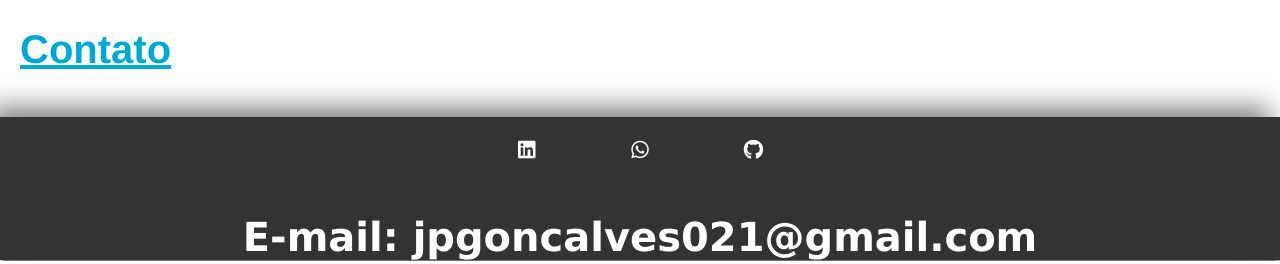
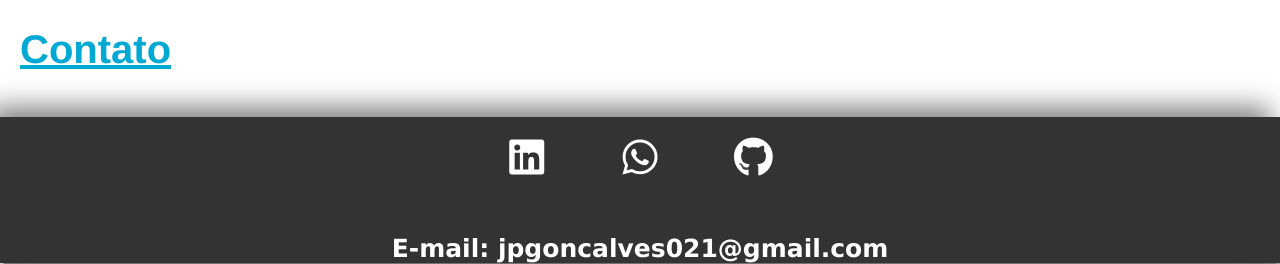
Before and after one commit to joaopaulo021/new-portfolio, a plain HTML site: page index.html in a window 1280 px wide. Shown: the part 3584-3848 px from the top of the page. Drawn offline with Linux system fonts and the light colour scheme.

Commit message:
change footer font-size

```diff
--- a/css/media queries.css
+++ b/css/media queries.css
@@ -88,9 +88,24 @@
         height: 100%;
         width: 100%;
     }
+    #contato a {
+        display: flex;
+        text-decoration: none;
+        color: white;
+        height: 50px;
+    }
     #contato i {
-        font-size: 20px;
+        font-size: 40px;
         margin-bottom: 25px;
+        text-decoration: none;
+        color: white;
+        height: 50px;
+    }
+    .btnSociais-container {
+        height: 100%;
+    }
+    .email {
+        font-size: 25px;
     }
 }
 
@@ -286,7 +301,8 @@
         width: 50px;
     }
     .email {
-        font-size: 15px;
+        font-size: 20px;
+        margin-bottom: 20px;
     }
 }
 
--- a/css/style.css
+++ b/css/style.css
@@ -632,7 +632,7 @@
         box-shadow: -10px -10px 25px rgba(0, 0, 0, 0.5);
         color: white;
         margin-top: 20px;
-        height: 200px;
+        height: 250px;
     }
 
     #contato a:visited {
@@ -641,6 +641,22 @@
     }
 
     #contato a {
+        text-decoration: none;
+        color: white;
+    }
+
+    #contato a {
+        display: flex;
+        text-decoration: none;
+        color: white;
+    }
+
+    #contato i {
+        text-decoration: none;
+        color: white;
+    }
+
+    #contato span {
         text-decoration: none;
         color: white;
     }
@@ -666,10 +682,10 @@
     }
 
     .btnSociais-container {
+        align-items: center;
         justify-content: center;
         width: 300px;
         height: 50px;
-        align-items: center;
         display: flex;
     }
 
@@ -688,14 +704,12 @@
         height: 100%;
         text-align: center;
         margin-right: 40px;
-        align-items: center;
     }
 
     .btnSociais-container .whats {
         text-align: center;
         color: white;
         height: 100%;
-        align-items: center;
         margin-right: 40px;
     }
 
```
